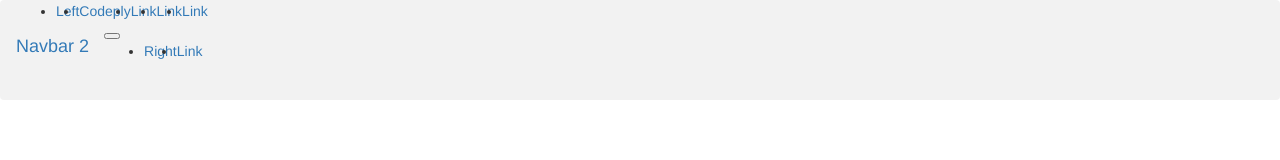
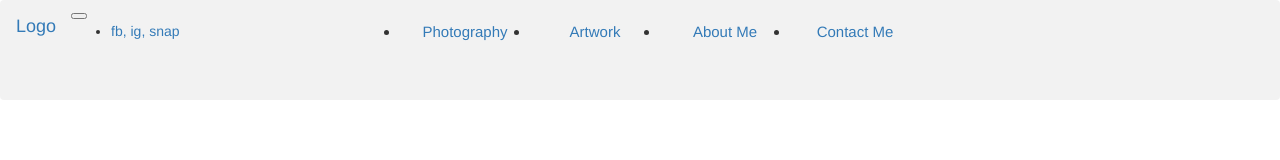
Before and after one commit to IrisGENEVRIER/TENTATIVEBS, a plain HTML site: page index.html in a window 1280 px wide. Drawn offline with nearby package versions, Linux system fonts and the light colour scheme.

Commit message:
Update index.html

```diff
--- a/index.html
+++ b/index.html
@@ -8,39 +8,29 @@
   <link rel="stylesheet" type="text/css" href="main.css">
 </head>
 <body>
- <nav class="navbar navbar-expand-md navbar-dark bg-dark">
-    <div class="navbar-collapse collapse w-100 order-1 order-md-0 dual-collapse2">
-        <ul class="navbar-nav mr-auto">
-            <li class="nav-item active">
-                <a class="nav-link" href="#">Left</a>
+ <nav class="navbar navbar-expand-md navbar-light bg-light">
+    <a class="navbar-brand" href="#">Logo</a>
+    <button class="navbar-toggler" type="button" data-toggle="collapse" data-target="#collapsingNavbar">
+        <span class="navbar-toggler-icon"></span>
+    </button>
+    <div class="navbar-collapse collapse" id="collapsingNavbar">
+        <ul class="navbar-nav center">
+            <li class="nav-item">
+                <a class="nav-link" href="#">Photography</a>
             </li>
             <li class="nav-item">
-                <a class="nav-link" href="//codeply.com">Codeply</a>
+                <a class="nav-link" href="#">Artwork</a>
             </li>
             <li class="nav-item">
-                <a class="nav-link" href="#">Link</a>
+                <a class="nav-link" href="#">About Me</a>
             </li>
             <li class="nav-item">
-                <a class="nav-link" href="#">Link</a>
-            </li>
-            <li class="nav-item">
-                <a class="nav-link" href="#">Link</a>
+                <a class="nav-link" href="#">Contact Me</a>
             </li>
         </ul>
-    </div>
-    <div class="mx-auto order-0">
-        <a class="navbar-brand mx-auto" href="#">Navbar 2</a>
-        <button class="navbar-toggler" type="button" data-toggle="collapse" data-target=".dual-collapse2">
-            <span class="navbar-toggler-icon"></span>
-        </button>
-    </div>
-    <div class="navbar-collapse collapse w-100 order-3 dual-collapse2">
         <ul class="navbar-nav ml-auto">
             <li class="nav-item">
-                <a class="nav-link" href="#">Right</a>
-            </li>
-            <li class="nav-item">
-                <a class="nav-link" href="#">Link</a>
+                <a class="nav-link">fb, ig, snap</a>
             </li>
         </ul>
     </div>
```
